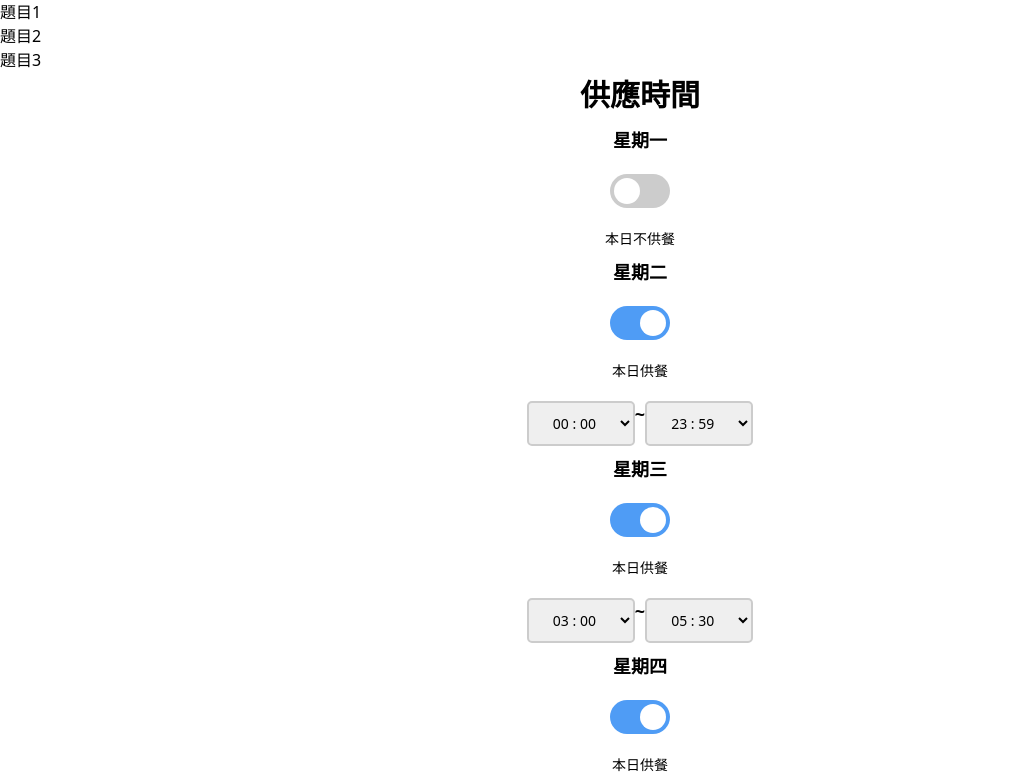
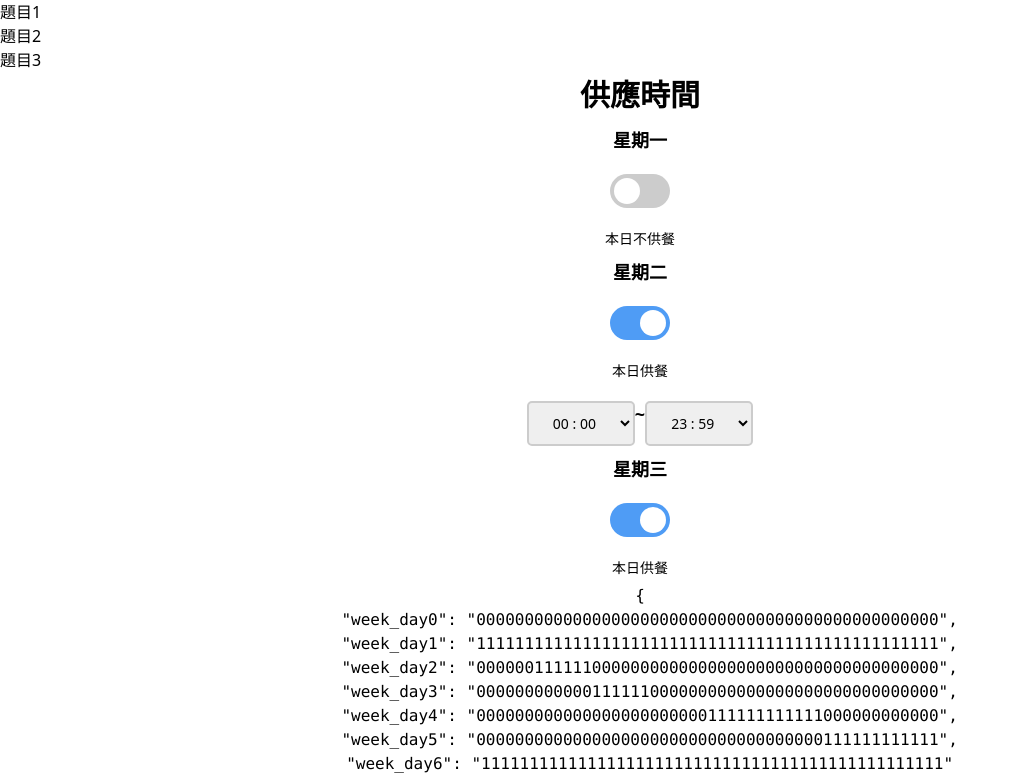
Before and after one commit to CharlietheCharlie/vite-practice, a Vue app: page /#/serve-time in a window 1280 px wide. Shown: the top 778 px of the page, without its empty margins (0-1018 px from the left). Built offline with nearby package versions, Linux system fonts and the light colour scheme.

Commit message:
serve fixed

```diff
--- a/src/pages/serveTime.vue
+++ b/src/pages/serveTime.vue
@@ -1,5 +1,10 @@
 <template>
+    <div class="fixed">
+        <pre>{{ weekdays }}</pre>
+    </div>
     <div class="content">
+
+
         <h1 class="title">供應時間</h1>
         <div class="weekday" v-for="weekday, index in weekdays">
             <h2>星期{{ chineseWeekdays[index[8]] }}</h2>
@@ -54,7 +59,7 @@ const weekdays = ref({
     "week_day5": "000000000000000000000000000000000000111111111111",
     "week_day6": "111111111111111111111111111111111111111111111111"
 })
-const chineseWeekdays = ref(["一","二","三","四","五","六","日"])
+const chineseWeekdays = ref(["一", "二", "三", "四", "五", "六", "日"])
 const intervalChange = function (index) {
     const startSelect = document.getElementById(`serveStart_${index}`).value;
     const endSelect = document.getElementById(`serveEnd_${index}`).value;
@@ -85,17 +90,19 @@ onMounted(() => {
 </script>
 
 <style lang="scss" scoped>
-.weekday{
+.weekday {
     margin: 10px;
     display: flex;
     flex-direction: column;
     align-items: center;
     // justify-content: center;
     gap: 20px;
-    h2{
+
+    h2 {
         flex-basis: 10%;
         font-weight: bold;
     }
+
     .switch {
         position: relative;
         display: inline-block;
@@ -109,6 +116,7 @@ onMounted(() => {
 
             &:checked+.slider {
                 background-color: #4f9cf5;
+
                 &:before {
                     -webkit-transform: translateX(26px);
                     -ms-transform: translateX(26px);
@@ -150,10 +158,12 @@ onMounted(() => {
             }
         }
     }
-.select{
+
+    .select {
         display: flex;
         justify-content: center;
-    select{
+
+        select {
             padding: 10px 20px;
             border: 2px solid rgb(204, 204, 204);
             border-radius: 5px;
@@ -161,5 +171,11 @@ onMounted(() => {
     }
 }
 
-
-</style>
+.fixed {
+    text-align: center;
+    width: 100%;
+    position: fixed;
+    bottom: 0;
+    background-color: #fff;
+    z-index: 1;
+}</style>
```
Lines whose indentation alone changed are shown as unchanged.
